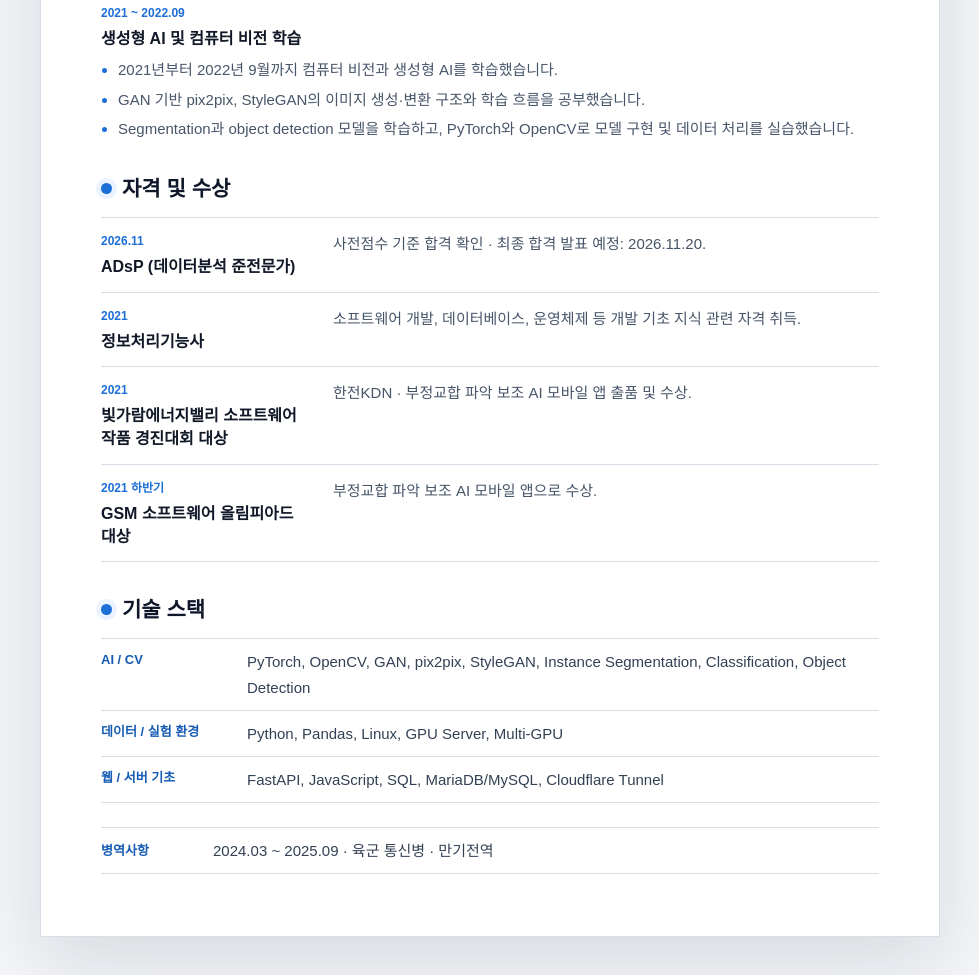
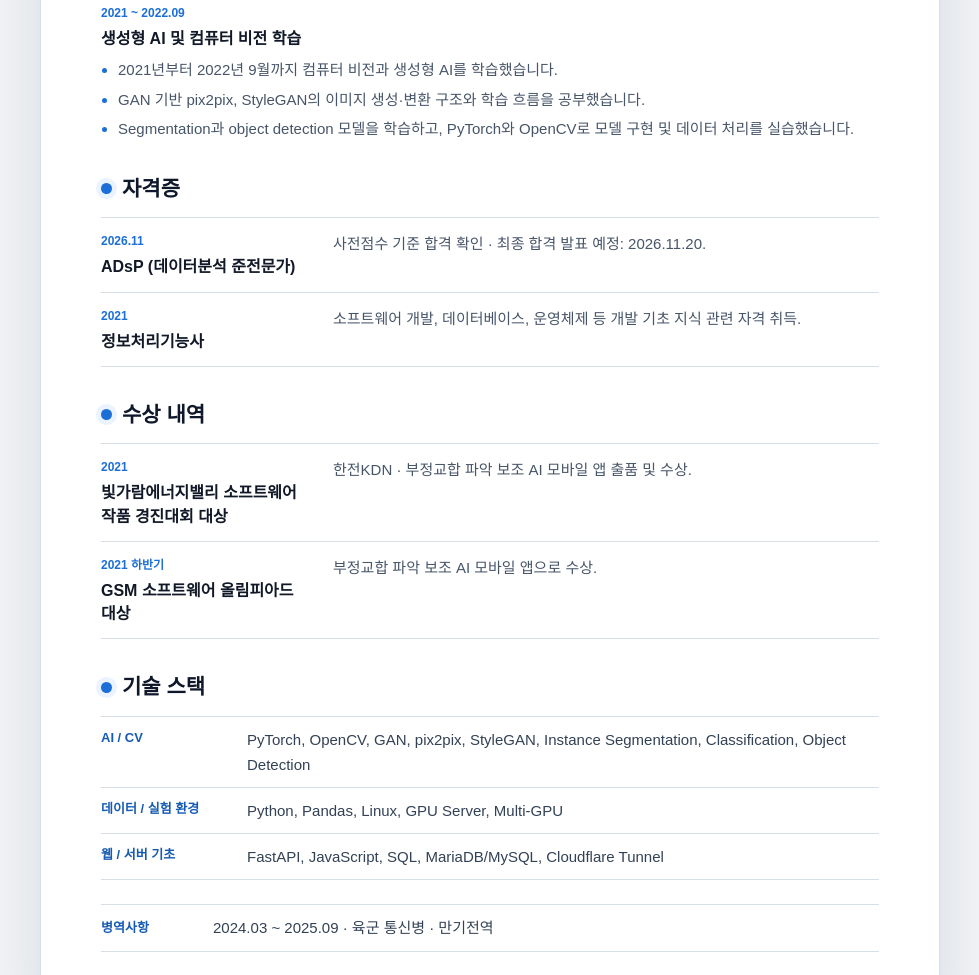
Before and after one commit to weoqpur/profile, a plain HTML site: page index.html in a window 1280 px wide. Shown: the part 2333-3308 px from the top of the page, without its empty margins (150-1129 px from the left). Drawn offline with Linux system fonts and the light colour scheme; a web font is replaced by a local one.

Commit message:
Separate certifications and awards sections

```diff
--- a/index.html
+++ b/index.html
@@ -286,7 +286,7 @@
         </section>
 
         <section class="resume-section" aria-labelledby="credential-title">
-          <h2 id="credential-title" class="section-title">자격 및 수상</h2>
+          <h2 id="credential-title" class="section-title">자격증</h2>
           <div class="credential-list">
             <article class="credential-item">
               <div>
@@ -302,6 +302,12 @@
               </div>
               <p>소프트웨어 개발, 데이터베이스, 운영체제 등 개발 기초 지식 관련 자격 취득.</p>
             </article>
+          </div>
+        </section>
+
+        <section class="resume-section" aria-labelledby="awards-title">
+          <h2 id="awards-title" class="section-title">수상 내역</h2>
+          <div class="credential-list">
             <article class="credential-item">
               <div>
                 <p class="credential-label">2021</p>
```
